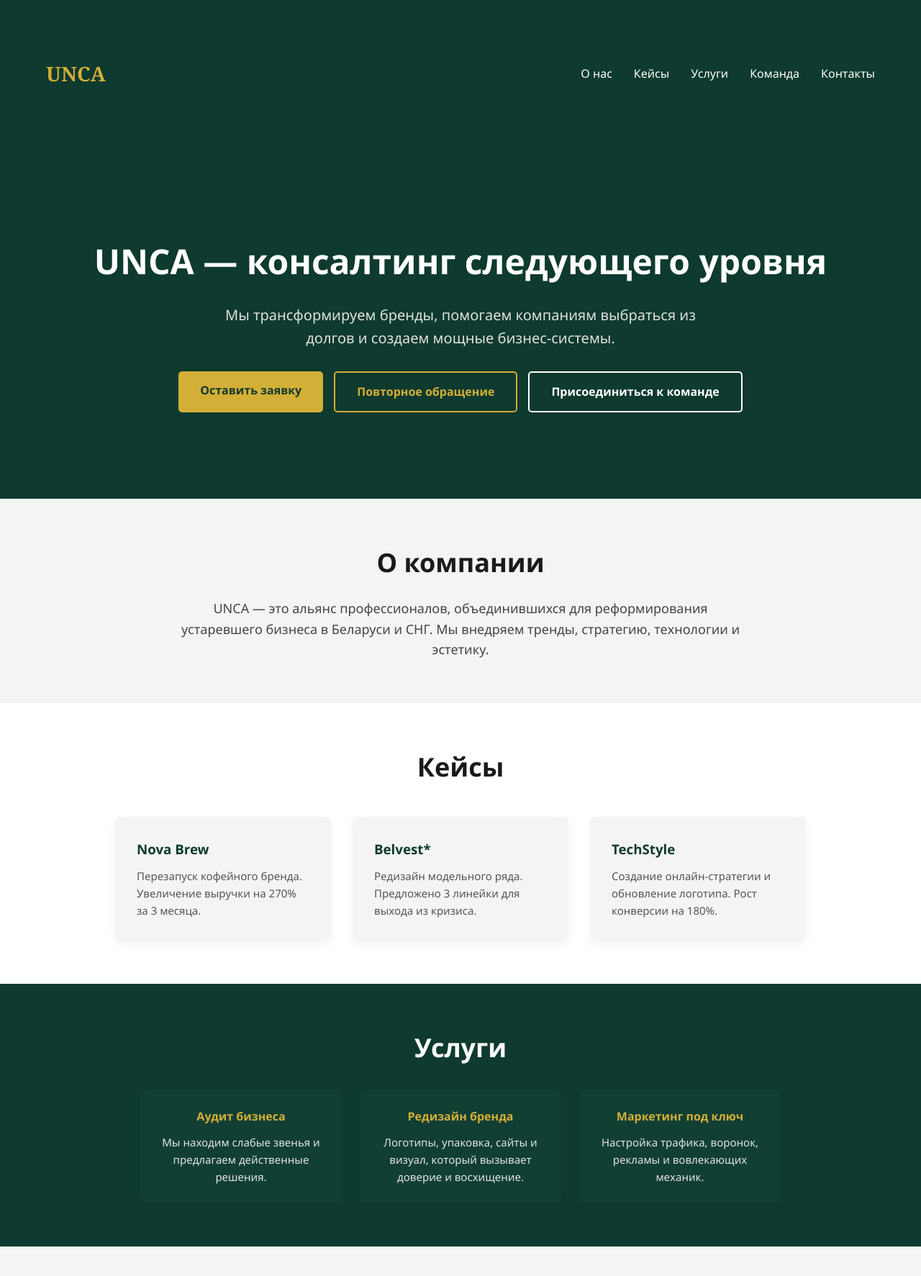
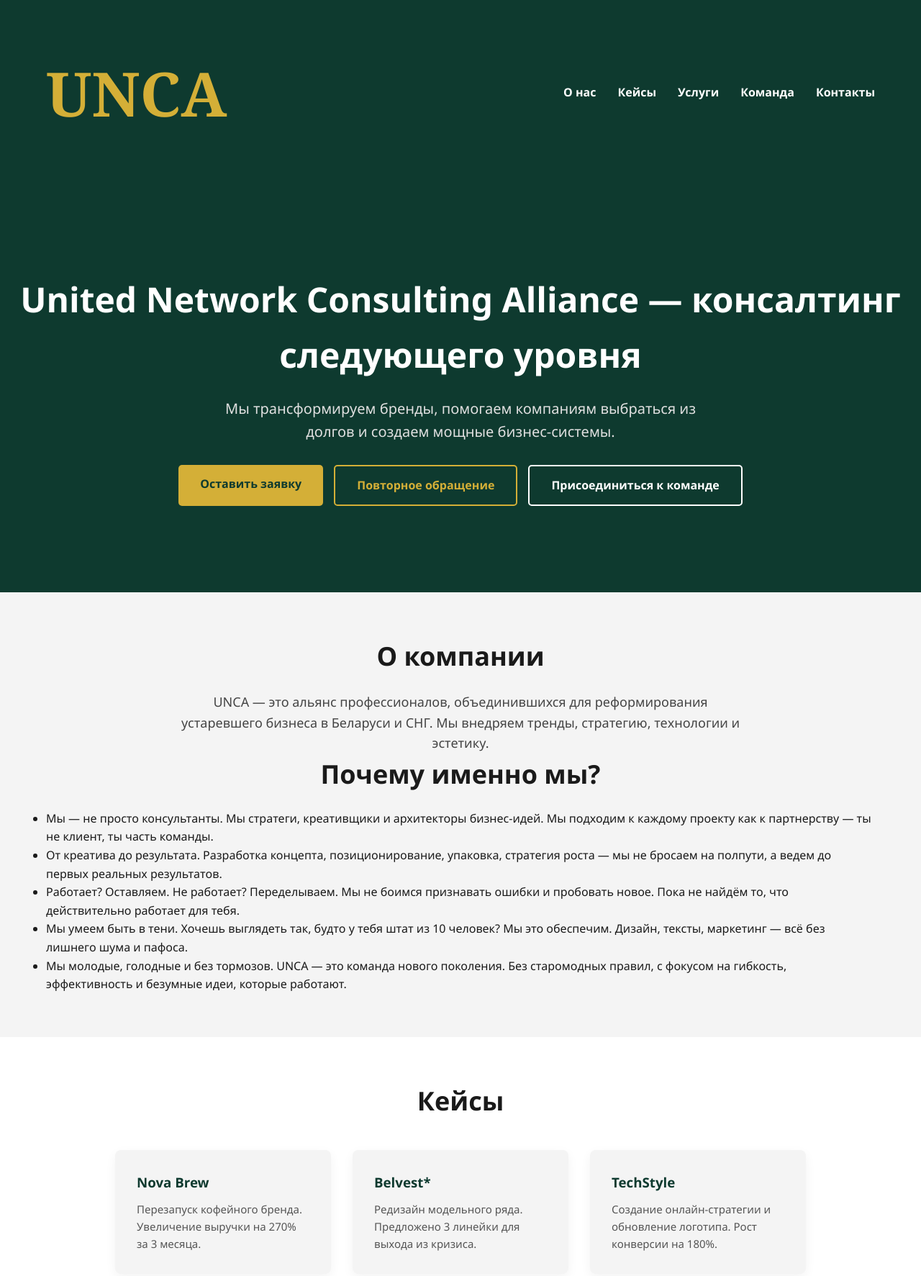
Before and after one commit to echom1nd/signalsnap, a plain HTML site: page index.html in a window 1280 px wide. Shown: the top 1773 px of the page at 72% size. Drawn offline with Linux system fonts and the light colour scheme.

Commit message:
Update index.html

```diff
--- a/index.html
+++ b/index.html
@@ -36,7 +36,7 @@
 
     .container {
       width: 90%;
-      max-width: 1200px;
+      max-width: 12000px;
       margin: 0 auto;
       padding: 60px 0;
     }
@@ -45,7 +45,7 @@
     header {
       background-color: var(--dark-green);
       color: var(--white);
-      padding: 20px 0;
+      padding: 1px 0;
     }
 
     .header-inner {
@@ -55,11 +55,13 @@
     }
 
     .logo {
-      font-size: 28px;
+      font-size: 85px;
       font-family: 'Georgia', serif;
       font-weight: bold;
       color: var(--gold);
-    }
+	  }
+
+
 
     nav ul {
       list-style: none;
@@ -69,7 +71,7 @@
 
     nav a {
       color: var(--white);
-      font-weight: 500;
+      font-weight: 650;
       transition: 0.3s ease;
     }
 
@@ -303,7 +305,7 @@ background-color: #1b5748;
 
     /* ====== Footer ====== */
     footer {
-      background-color: #000;
+      background-color: #000 ;
       color: #aaa;
       text-align: center;
       padding: 20px;
@@ -334,9 +336,12 @@ background-color: #1b5748;
 <body>
   <header>
     <div class="container header-inner">
-      <div class="logo">UNCA</div>
+      <div class="logo">UNCA </div>
+
       <nav>
         <ul>
+
+
           <li><a href="#about">О нас</a></li>
           <li><a href="#cases">Кейсы</a></li>
           <li><a href="#services">Услуги</a></li>
@@ -348,12 +353,12 @@ background-color: #1b5748;
   </header>
 
   <section class="hero">
-    <h1>UNCA — консалтинг следующего уровня</h1>
+    <h1>United Network Consulting Alliance — консалтинг следующего уровня</h1>
     <p>Мы трансформируем бренды, помогаем компаниям выбраться из долгов и создаем мощные бизнес-системы.</p>
     <div class="buttons">
-      <a href="#" class="btn primary">Оставить заявку</a>
-      <a href="#" class="btn secondary">Повторное обращение</a>
-      <a href="#" class="btn ghost">Присоединиться к команде</a>
+      <a href="https://docs.google.com/forms/d/e/1FAIpQLScDkuwvzyFfF--M-KDHfQYbJZetqeI6l66S2voMtr8IDYjwCg/viewform?usp=header" class="btn primary">Оставить заявку</a>
+      <a href=" https://docs.google.com/forms/d/e/1FAIpQLScaiDwoafFJ8o1Gn9XftWfaMIvTrXtl1QwjFuMZS_2NEDDRdQ/viewform?usp=header" class="btn secondary">Повторное обращение</a>
+      <a href=" https://docs.google.com/forms/d/e/1FAIpQLSekwH6HeMpbFbcjtwyR0zfa7xEaKZXBsQjfsiv_NrnwSIXEVw/viewform?usp=header" class="btn ghost">Присоединиться к команде</a>
     </div>
   </section>
 
@@ -361,6 +366,15 @@ background-color: #1b5748;
     <div class="container">
       <h2>О компании</h2>
       <p>UNCA — это альянс профессионалов, объединившихся для реформирования устаревшего бизнеса в Беларуси и СНГ. Мы внедряем тренды, стратегию, технологии и эстетику.</p>
+	   <h2>Почему именно мы?</h2>
+	   <ul type="disc" style="text-align: left;" >
+	   <li> Мы — не просто консультанты. Мы стратеги, креативщики и архитекторы бизнес-идей. Мы подходим к каждому проекту как к партнерству — ты не клиент, ты часть команды.</li>
+<li>От креатива до результата. Разработка концепта, позиционирование, упаковка, стратегия роста — мы не бросаем на полпути, а ведем до первых реальных результатов.</li>
+<li>Работает? Оставляем. Не работает? Переделываем. Мы не боимся признавать ошибки и пробовать новое. Пока не найдём то, что действительно работает для тебя.
+</li>
+<li>Мы умеем быть в тени. Хочешь выглядеть так, будто у тебя штат из 10 человек? Мы это обеспечим. Дизайн, тексты, маркетинг — всё без лишнего шума и пафоса.</li>
+<li>Мы молодые, голодные и без тормозов. UNCA — это команда нового поколения. Без старомодных правил, с фокусом на гибкость, эффективность и безумные идеи, которые работают.</li>
+</ul>
     </div>
   </section>
 
@@ -399,6 +413,7 @@ background-color: #1b5748;
         <div class="service">
           <h4>Маркетинг под ключ</h4>
 
+
 <p>Настройка трафика, воронок, рекламы и вовлекающих механик.</p>
         </div>
       </div>
@@ -431,7 +446,9 @@ background-color: #1b5748;
   <section id="contact" class="contact">
     <h2>Связаться с нами</h2>
     <p>Нужна помощь? Напиши — мы вытащим твой бизнес из болота.</p>
-    <a href="mailto:contact@unca.com" class="btn">Связаться</a>
+    <a href="https://www.instagram.com/unc_alliance?igsh=MWYycHrdwenVtNGwybw%3D%3D&utm_source=qr" class="btn">Связаться через instagram</a>
+	  <a href="https://t.me/UNACY" class="btn">Связаться через telegram</a>
+
   </section>
 
   <footer>
```
